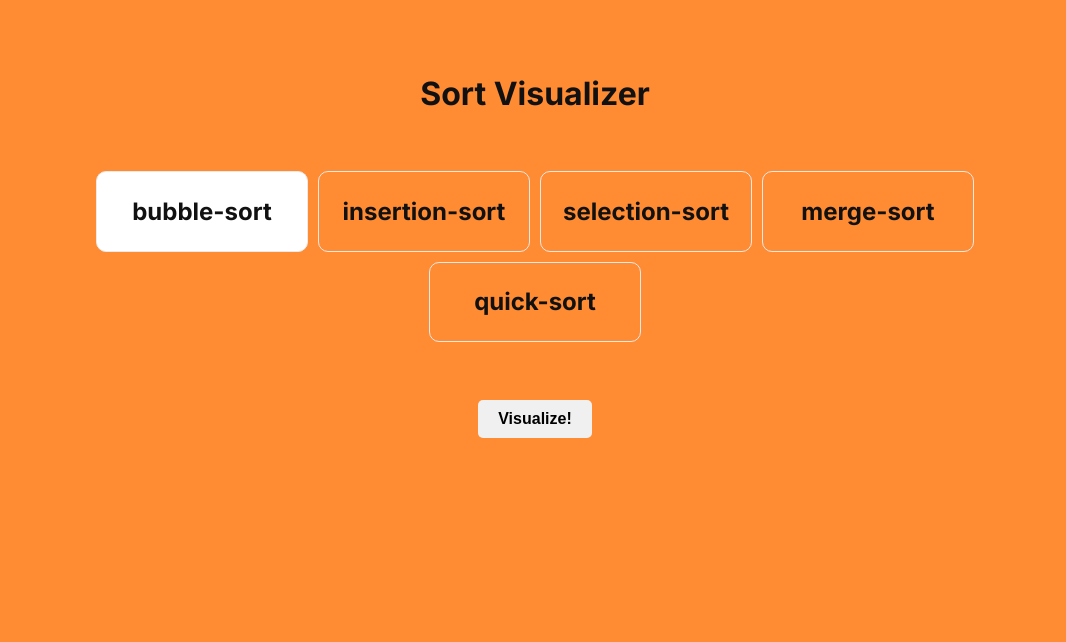
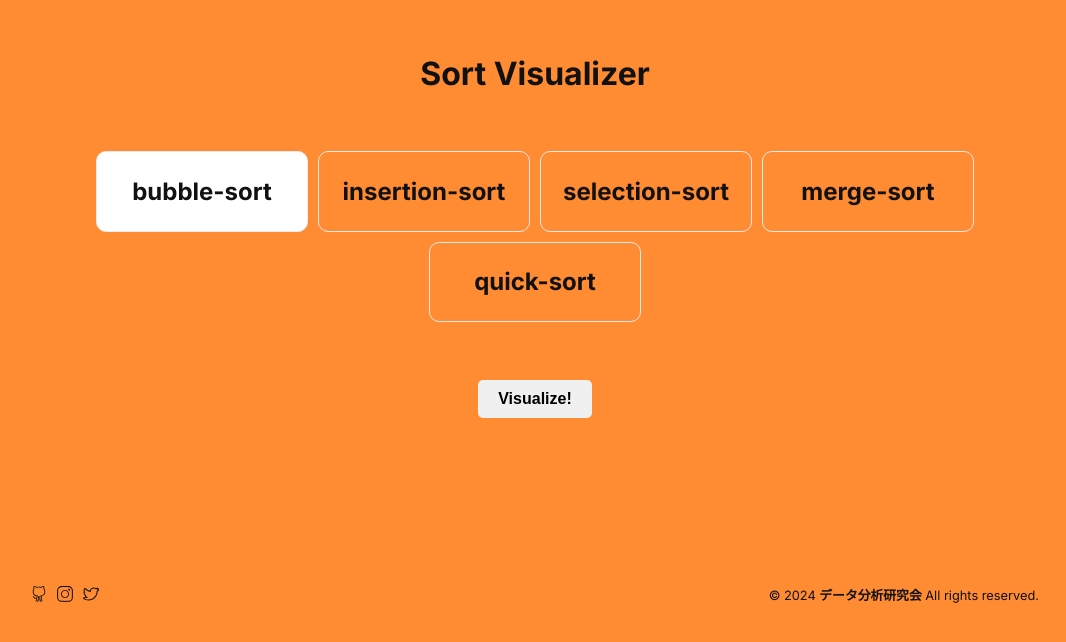
Before and after one commit to dakken205/sort-visualizer, a Next.js app: page / in a window 1280 px wide. Shown: the part 156-798 px from the top of the page, without its empty margins (105-1171 px from the left). Built offline with nearby package versions, Linux system fonts and the light colour scheme.

Commit message:
Implement a footer

```diff
--- /dev/null
+++ b/app/_components/Footer.module.css
@@ -0,0 +1,34 @@
+.footer {
+  position: sticky;
+  bottom: 0;
+  width: 100%;
+  display: flex;
+  flex-direction: row;
+  justify-content: space-between;
+  align-items: center;
+}
+
+@media screen and (max-width: 768px) {
+  .footer {
+    flex-direction: column-reverse;
+    gap: 0px;
+  }
+}
+
+.snsIcons {
+  display: flex;
+  flex-direction: row;
+  gap: 10px;
+  max-height: 16px;
+}
+
+.copyright {
+  font-size: 0.8rem;
+}
+
+.snsIcons > a,
+.copyright > a {
+  text-decoration: none;
+  color: #111111;
+  font-weight: bold;
+}
--- /dev/null
+++ b/app/_components/Footer.tsx
@@ -0,0 +1,31 @@
+import Link from "next/link";
+import {
+  SlSocialGithub,
+  SlSocialInstagram,
+  SlSocialTwitter,
+} from "react-icons/sl";
+
+import styles from "./Footer.module.css";
+
+export default function Footer() {
+  return (
+    <footer className={styles.footer}>
+      <div className={styles.snsIcons}>
+        <Link href="https://github.com/dakken205">
+          <SlSocialGithub />
+        </Link>
+        <Link href="https://www.instagram.com/uoh_dakken">
+          <SlSocialInstagram />
+        </Link>
+        <Link href="https://x.com/dakken205">
+          <SlSocialTwitter />
+        </Link>
+      </div>
+      <p className={styles.copyright}>
+        © {new Date().getFullYear()}{" "}
+        <a href="https://uoh-dakken.com">データ分析研究会</a> All rights
+        reserved.
+      </p>
+    </footer>
+  );
+}
--- a/app/layout.tsx
+++ b/app/layout.tsx
@@ -1,6 +1,9 @@
-import type { Metadata } from "next";
+import Footer from "@/app/_components/Footer";
+
 import { Inter } from "next/font/google";
 import "./globals.css";
+
+import type { Metadata } from "next";
 
 const inter = Inter({ subsets: ["latin"] });
 
@@ -16,7 +19,10 @@ export default function RootLayout({
 }>) {
   return (
     <html lang="en">
-      <body className={inter.className}>{children}</body>
+      <body className={inter.className}>
+        {children}
+        <Footer />
+      </body>
     </html>
   );
 }
--- a/app/page.module.css
+++ b/app/page.module.css
@@ -1,5 +1,5 @@
 .globalContainer {
-  height: 95dvh;
+  height: 90dvh;
   display: flex;
   flex-direction: column;
   justify-content: center;
```
